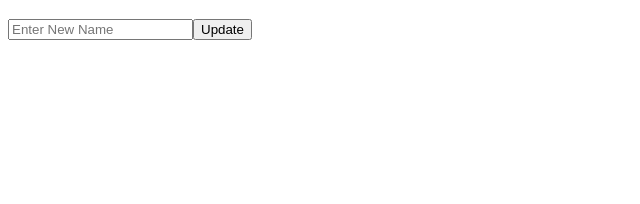
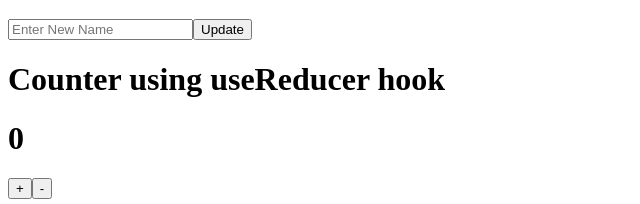
Before and after one commit to SujalKrG/react-demo, a React (Vite) app: page / in a window 1280 px wide. Shown: the part 2069-2273 px from the top of the page, without its empty margins (0-640 px from the left). Before the commit the page ends 2117 px from the top, so only its background shows below. Built offline with nearby package versions, Linux system fonts and the light colour scheme; no server answers.

Commit message:
made the same counter component using useReducer to understand the hook properly

```diff
--- a/src/App.jsx
+++ b/src/App.jsx
@@ -21,6 +21,7 @@ import FetchDataEffect from "./components/FetchDataEffect";
 import { UserProvider } from "./components/userContext";
 import UserProfile from "./components/UserProfile";
 import UpdateUser from "./components/UpdateUser";
+import UserReducerCounter from "./components/UserReducerCounter";
 
 const App = () => {
   return (
@@ -47,6 +48,7 @@ const App = () => {
         <UserProfile />
         <UpdateUser />
       </UserProvider>
+      <UserReducerCounter />
       <Footer />
     </div>
   );
--- /dev/null
+++ b/src/components/UserReducerCounter.jsx
@@ -0,0 +1,24 @@
+import React, { useReducer } from "react";
+
+const UserReducerCounter = () => {
+  const reducer = (state, action) => {
+    if (action.type === "Increment") {
+      return state + 1;
+    }
+    if (action.type === "Decrement") {
+      return state - 1;
+    }
+  };
+  const [count, dispatch] = useReducer(reducer, 0);
+
+  return (
+    <div>
+      <h1>Counter using useReducer hook</h1>
+      <h1>{count}</h1>
+      <button onClick={() => dispatch({ type: "Increment" })}>+</button>
+      <button onClick={() => dispatch({ type: "Decrement" })}>-</button>
+    </div>
+  );
+};
+
+export default UserReducerCounter;
```
